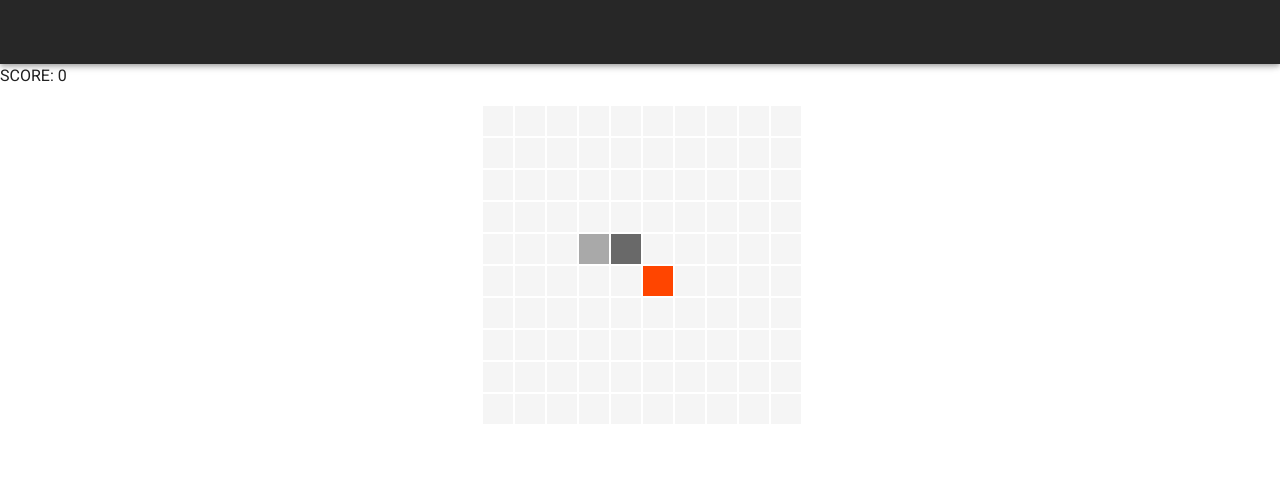
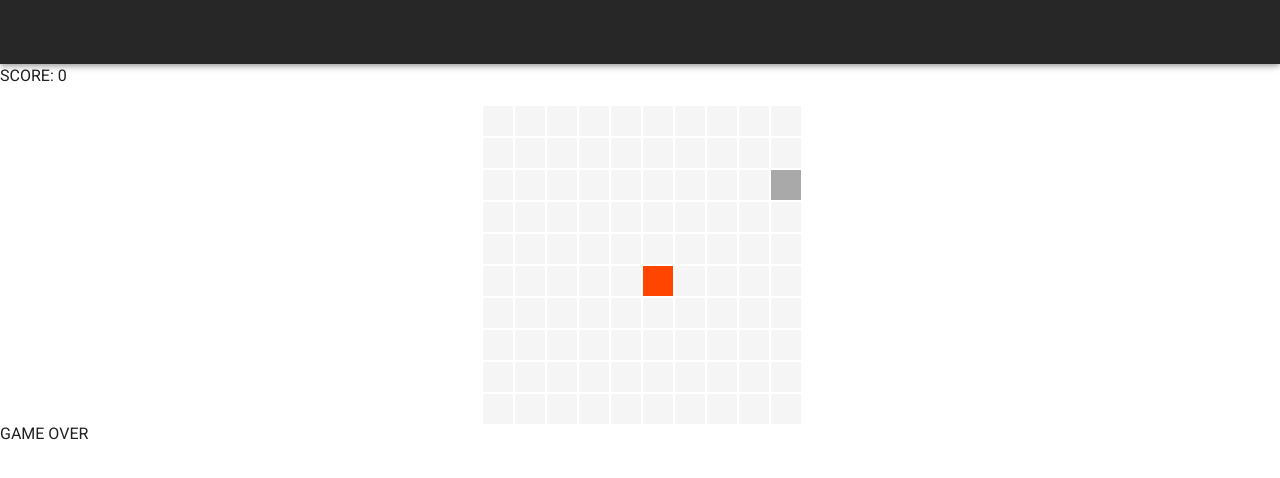
Before and after one commit to acro-yamaguchi/VueProjects, a Vue app in the folder snake-game/: page /#/ in a window 1280 px wide. Shown: the top 478 px of the page. Built offline with nearby package versions, Linux system fonts and the light colour scheme.

Commit message:
snake-game [add] 画面外&衝突判定, ゲームオーバー条件

```diff
--- a/snake-game/src/views/Home.vue
+++ b/snake-game/src/views/Home.vue
@@ -11,6 +11,7 @@
       fruit: fruit_index === i - 1, }">
     </div>
 	</div>
+  <p v-if="is_gameover">GAME OVER</p>
 </div>
 </template>
 
@@ -44,15 +45,27 @@
        return this.stage_length * this.stage_length
     },
     snake_head_index() {
+      if(this.is_frameout) return null
 			return this.snake.head_pos.y * this.stage_length + this.snake.head_pos.x
 		},
     score() {
       return this.snake.body_length - 1
-    }
+    },
+    is_frameout() {
+      const {x, y} = this.snake.head_pos
+      return x < 0 || this.stage_length <= x || y < 0 || this.stage_length <= y
+    },
+    is_collided() {
+      return this.snake.body_indexes.includes(this.snake_head_index)
+    },
+    is_gameover() {
+      return this.is_frameout || this.is_collided
+    },
   },
 
   methods: {
     time_goes(){
+      if(this.is_gameover) return //ゲームオーバーなら何もしない＝ヘビが進まない
       this.move_snake()
       setTimeout(this.time_goes, this.snake.speed)
     },
```
